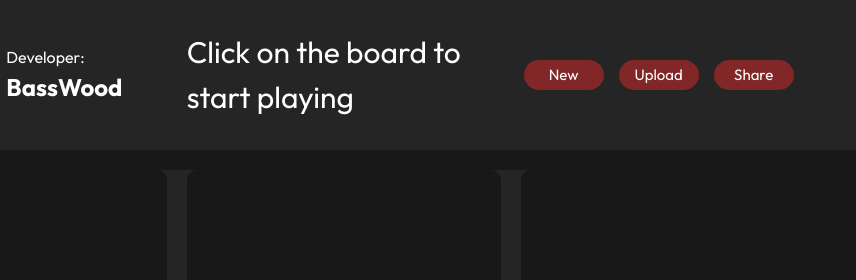
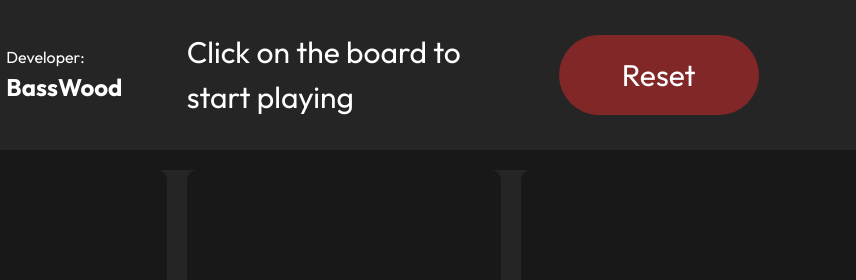
Before and after one commit to BassWoodSucksAtCoding/Tic-Tac-Toe, a plain HTML site: page index.html in a window 1280 px wide. Shown: the top 280 px of the page, 424-1280 px from the left. Drawn offline with Linux system fonts and the light colour scheme.

Commit message:
Changed header to include only one button

```diff
--- a/index.html
+++ b/index.html
@@ -94,9 +94,7 @@
                 </div>
 
                 <div id="buttons">
-                    <button id="New">New</button>
-                    <button>Upload</button>
-                    <button>Share</button>
+                    <button id="New">Reset</button>
                 </div>
             </div>
 
--- a/style.css
+++ b/style.css
@@ -136,9 +136,7 @@ input:focus{
 }
 
 #buttons {
-    display: grid;
-    gap: 15px;
-    grid-template-columns: repeat(3, minmax(25px, 1fr));
+    display: flex;
 }
 
 #buttons > button{
@@ -146,10 +144,10 @@ input:focus{
     border: none;
     border-radius: 50px;
 
-    width: 80px;
-    height: 2em;
+    width: 200px;
+    height: 80px;
 
-    font-size: 15px;
+    font-size: 30px;
     text-align: center;
 }
 
```
